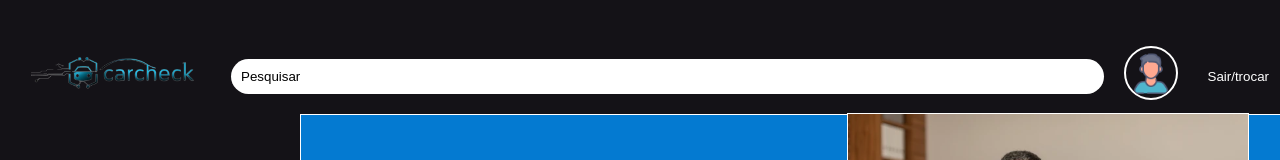
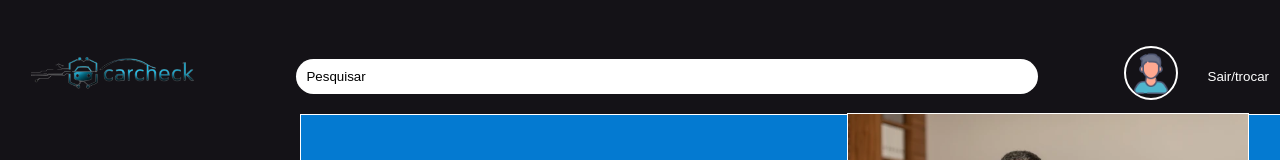
Before and after one commit to Cruz-011/NEXT, a React (Vite) app: page / in a window 1280 px wide. Shown: the top 160 px of the page. Built offline with nearby package versions, Linux system fonts and the light colour scheme.

Commit message:
correcao

```diff
--- a/src/Components/Cabecalho.tsx
+++ b/src/Components/Cabecalho.tsx
@@ -37,15 +37,17 @@ const SearchIcon = styled.div`
   flex: 1;
   display: flex;
   align-items: center;
+  justify-content: center; /* Alinha a barra de pesquisa ao centro */
 `;
 
 const SearchInput = styled.input`
   color: black;
-  height: 35px; /* Ajustado para ficar mais fino */
-  padding: 5px 10px; /* Ajustado para um padding menor */
+  height: 35px;
+  padding: 5px 10px;
   border-radius: 50px;
   border: none;
-  width: 100%;
+  width: 85%; /* Ajusta a largura para um tamanho maior */
+  max-width: 1200px; /* Define um limite máximo para a barra de pesquisa */
   &::placeholder {
     color: black;
   }
--- a/src/assets/LoginCadastro.module.css
+++ b/src/assets/LoginCadastro.module.css
@@ -10,7 +10,7 @@
 
 .imgLoginCk {
   padding-top: 32%;
-  padding-left: 20%;
+  padding-left: 10%;
 }
 
 .rightSide {
@@ -24,7 +24,7 @@
 .loginContainer {
   width: 100%;
   max-width: 400px;
-  padding: 20px;
+  padding: 40px;
   background-color: #07396e;
   box-shadow: 0 4px 10px #fff;
   border-radius: 8px;
@@ -63,7 +63,7 @@ input {
   background-color: #6f42c1;
   color: white;
   border: none;
-  border-radius: 4px;
+  border-radius: 100px;
   cursor: pointer;
   margin-top: 10px;
 }
--- a/src/routes/Inicio.tsx
+++ b/src/routes/Inicio.tsx
@@ -5,6 +5,7 @@ import BarraLateral from '../Components/BarraLateral';
 import Rodape from '../Components/Rodape';
 import Chat from '../Components/Chat';
 import styles from '../assets/Inicio.module.css';
+import WatsonAssistant from '../Components/WatsonAssistant';
 
 const Inicio: React.FC = () => {
   const [isChatOpen, setIsChatOpen] = useState(false);
@@ -21,6 +22,7 @@ const Inicio: React.FC = () => {
     <>
       <Cabecalho />
       <BarraLateral />
+      <WatsonAssistant/>
 
       <div className={styles.content}>
         <div className={styles.sectionContainer}>
```
